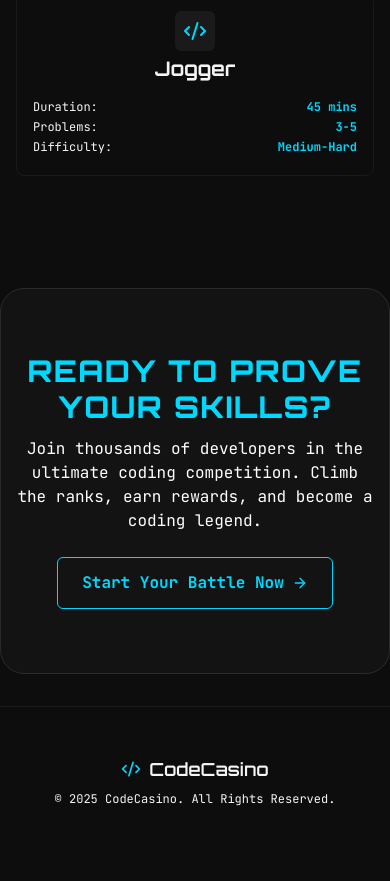
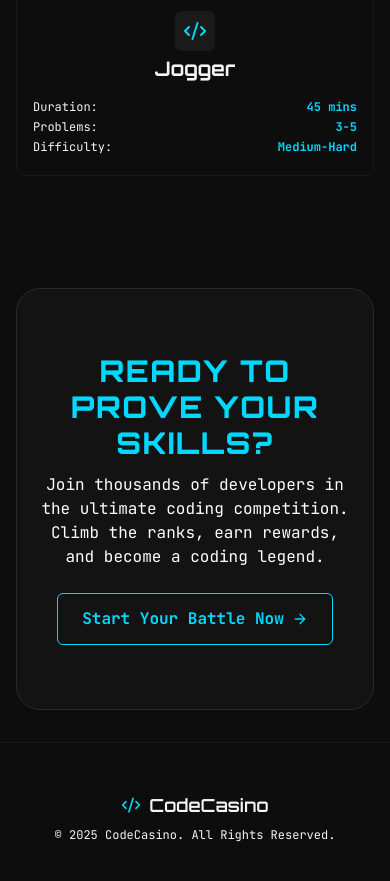
Before and after one commit to NilanchalaPanda/codecasino, a Next.js app: page / in a window 390 px wide. Shown: the part 2947-3828 px from the top of the page. Before the commit the page ends 3802 px from the top, so only its background shows below. Built offline with nearby package versions, Linux system fonts and the light colour scheme.

Commit message:
style: adjust layout of CallToAction component for improved responsiveness

```diff
--- a/components/home/CallToAction.tsx
+++ b/components/home/CallToAction.tsx
@@ -3,14 +3,15 @@ import { ArrowRight } from "lucide-react";
 
 export default function CallToAction() {
   return (
-    <footer className="bg-gray-800/50 border border-gray-700 py-16 sm:py-24 mt-12 px-4 rounded-3xl max-w-7xl mx-auto">
+    <footer className="mx-4 sm:mx-0">
+      <div className="bg-gray-800/50 border border-gray-700 py-16 sm:py-24 mt-12 px-4 rounded-3xl max-w-7xl mx-auto">
         <div className="max-w-4xl sm:max-w-5xl mx-auto text-center text-white">
           <h2 className="text-3xl sm:text-4xl font-extrabold mb-3 sm:mb-4 text-[#00d9ff] font-display uppercase tracking-wider">
             Ready to Prove Your Skills?
           </h2>
           <p className="text-base sm:text-xl max-w-2xl sm:max-w-3xl mx-auto font-mono text-secondary mb-6 sm:mb-8">
-          Join thousands of developers in the ultimate coding competition. Climb
-          the ranks, earn rewards, and become a coding legend.
+            Join thousands of developers in the ultimate coding competition.
+            Climb the ranks, earn rewards, and become a coding legend.
           </p>
           <button
             onClick={() => console.log("CTA button clicked: Start Battle")}
@@ -20,6 +21,7 @@ export default function CallToAction() {
             <ArrowRight className="h-4 w-4 sm:h-5 sm:w-5" />
           </button>
         </div>
+      </div>
     </footer>
   );
 }
```
Lines whose indentation alone changed are shown as unchanged.
